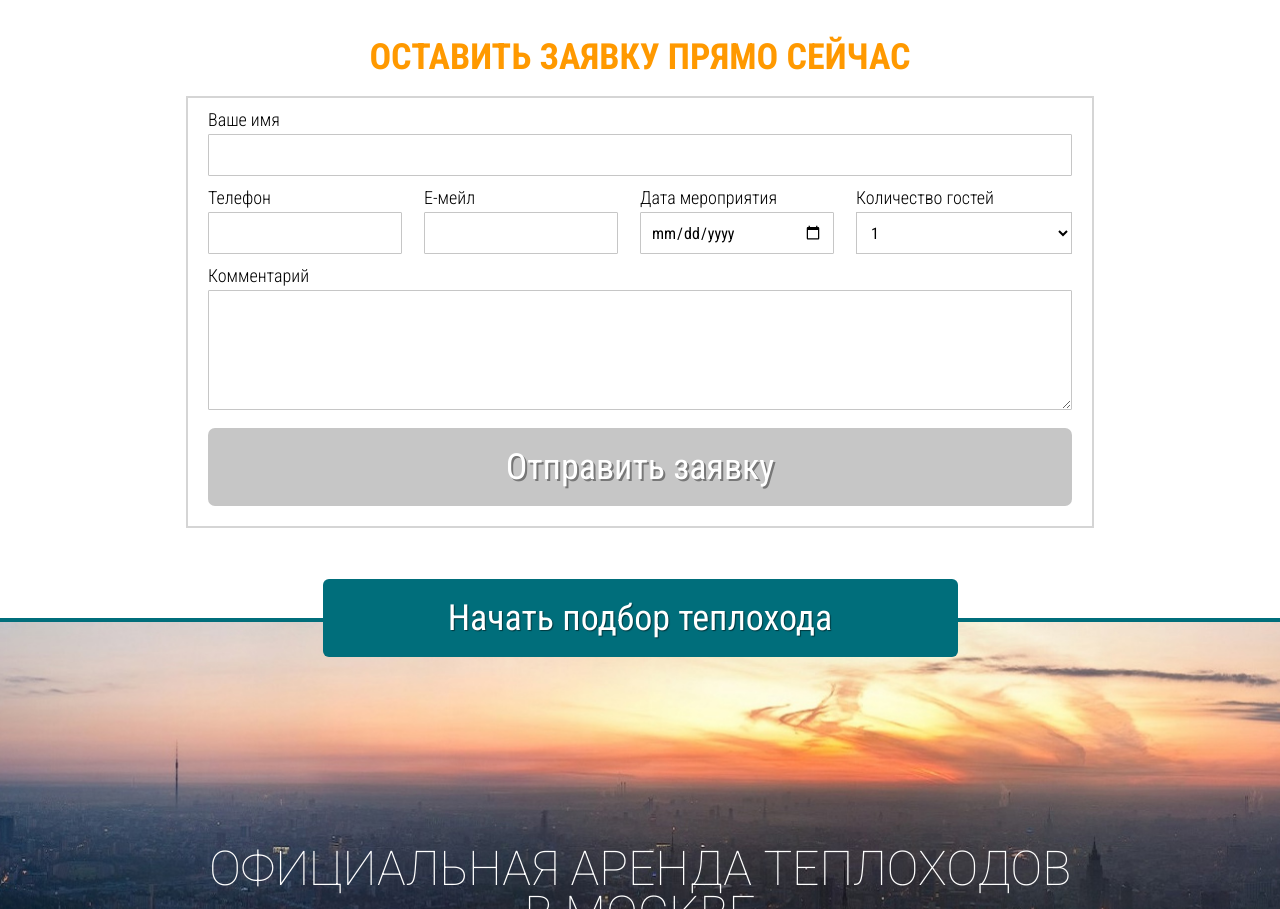
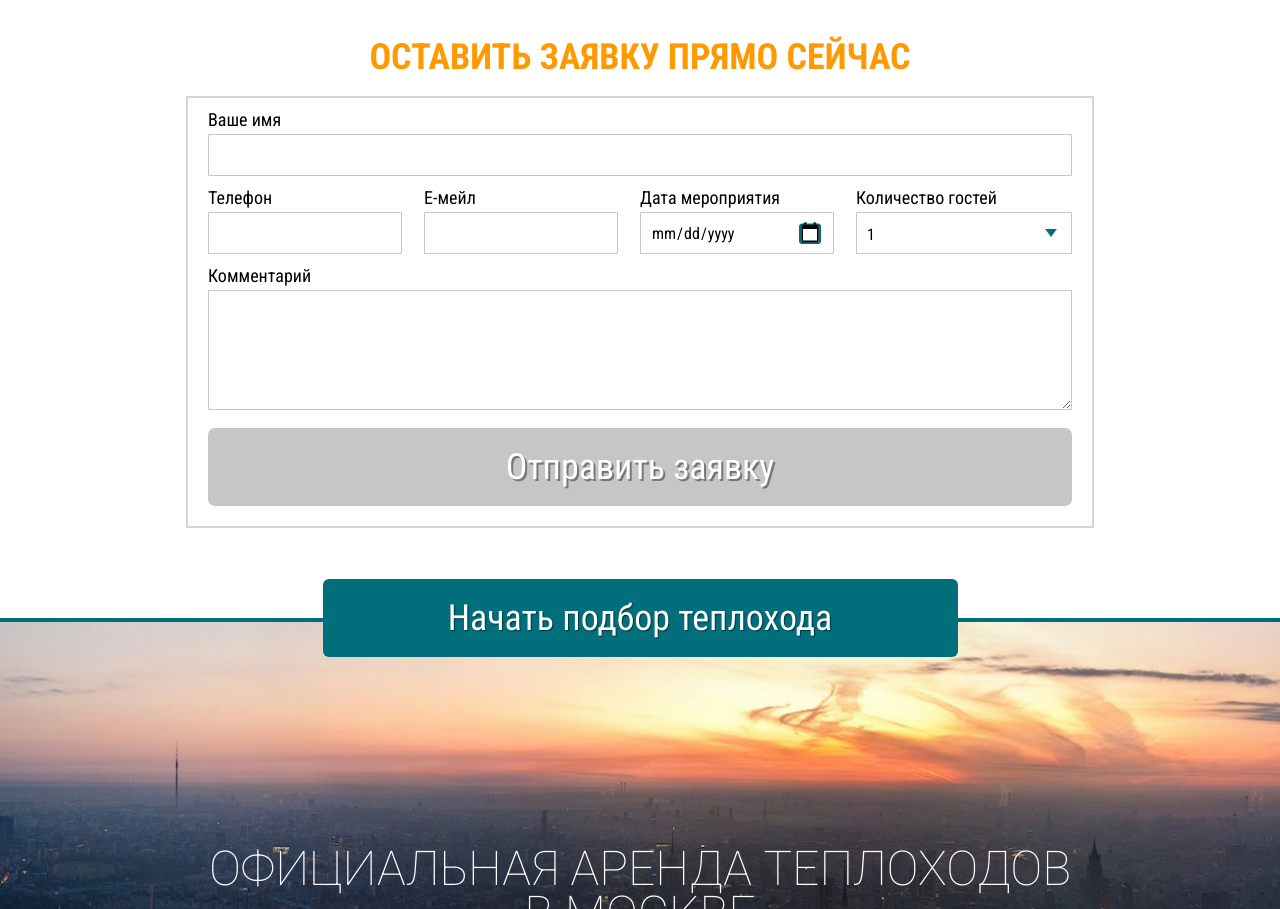
Before and after one commit to Iruska/admiral, a plain HTML site: page index.html in a window 1280 px wide. Shown: the part 5092-6001 px from the top of the page. Drawn offline with Linux system fonts and the light colour scheme.

Commit message:
form styles

```diff
--- a/index.html
+++ b/index.html
@@ -348,7 +348,7 @@
     <article class="application-form">
       <div class="container">
         <h2 class="section-title">Оставить заявку прямо сейчас</h2>
-        <form action="/echo">
+        <form action="#" method="post">
           <fieldset class="form-wrapper">
             <label for="name">Ваше имя</label>
             <input type="text" class="custom-input" id="name" required>
@@ -364,17 +364,19 @@
               </div>
               <div class="col col-3">
                 <label for="data">Дата мероприятия</label>
-                <input type="date" class="custom-input" id="data" required>
+                <input type="date" class="custom-input custom-date" id="data" required>
               </div>
               <div class="col col-3">
                 <label for="guest">Количество гостей</label>
-                <select name="" class="custom-input" id="guest" required>
+                <div class="custom-select">
+                  <select name="" id="guest" required>
                     <option value="">1</option>
                     <option value="">20</option>
                     <option value="">100</option>
                     <option value="">1000</option>
                     <option value="">20000</option>
                   </select>
+                </div>
               </div>
             </div>
 
--- a/less/components/form.less
+++ b/less/components/form.less
@@ -17,6 +17,7 @@ select{
 textarea{ resize: vertical; }
 
 label{
+    font-weight: 400;
 	cursor: pointer;
 	font-size: 18px;
 	line-height: 21px;
@@ -68,7 +69,49 @@ textarea.custom-input{ height: 120px; }
 	.transition(0.2s);
 
 	&:hover{ background-color: lighten(#c6c6c6, 7%); }
+	&:active{ background-color: darken(#c6c6c6, 7%); }
+}
 
-	&:active{ background-color: darken(#c6c6c6, 7%); }
+/* Кастомизация поля даты */
+.custom-date{
+    background: url(../img/icon-date.png) no-repeat;
+    background-position: 93% 50%;
 
+    &::-webkit-inner-spin-button { display: none; }
+
+    &::-webkit-calendar-picker-indicator {
+        color: transparent;
+        width: 22px;
+        height: 22px;
+        font-size: 0;
+    }
+    &::-webkit-calendar-picker-indicator:hover{
+        background-color: transparent;
+    }
+    &:focus{
+        background-image: url(../img/icon-date--active.png);
+    }
 }
+
+/* Кастомизация селекта */
+
+.custom-select{
+    width: 100%;
+    height: 42px;
+    overflow: hidden;
+    .transition(0.2s);
+    border-radius: 1px;
+    border: 1px solid #c6c6c6;
+    background: #fff url(../img/select-icon.png) no-repeat 93% 50%;
+
+    &:focus{ border-color: @orange-color; }
+
+    select{
+        width: 100%;
+        height: 42px;
+        padding: 10px;
+        font-size: 16px;
+        background: transparent;
+        -webkit-appearance: none;
+    }
+}
```
Also changed, not shown: css/style-dist.css, css/style.css, img/icon-date--active.png (added), img/icon-date.png (added), img/select-icon.png (added), 1 other file. Lines whose indentation alone changed are shown as unchanged.
